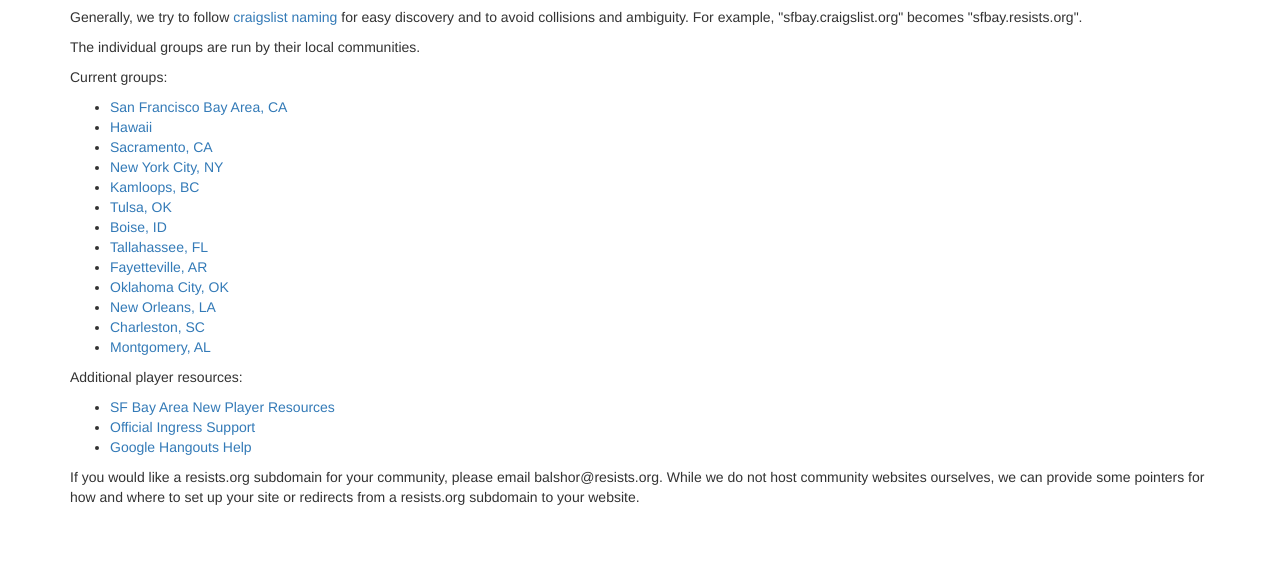
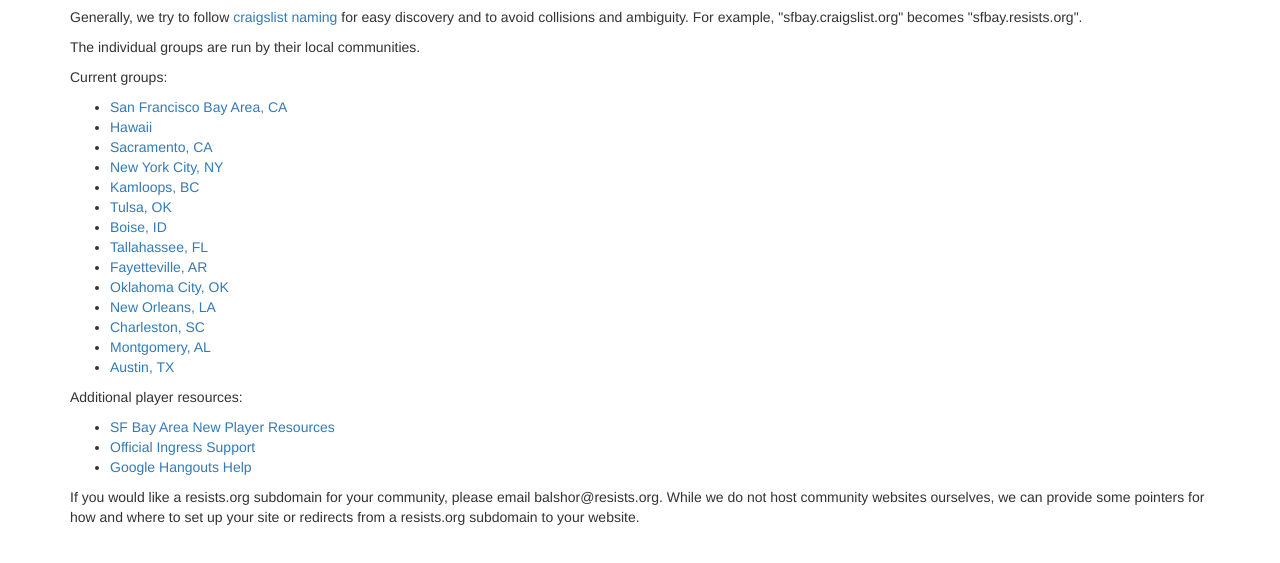
Before and after one commit to rukh-ingress/resists.org, a plain HTML site: page index.html in a window 1280 px wide. Shown: the part 113-676 px from the top of the page. Drawn offline with nearby package versions, Linux system fonts and the light colour scheme.

Commit message:
Add austin.resists.org.

```diff
--- a/index.html
+++ b/index.html
@@ -58,6 +58,9 @@
     <li>
       <a href="http://montgomery.resists.org">Montgomery, AL</a>
     </li>
+    <li>
+      <a href="http://austin.resists.org">Austin, TX</a>
+    </li>
   </ul>
   <p>Additional player resources:</p>
   <ul>
```
